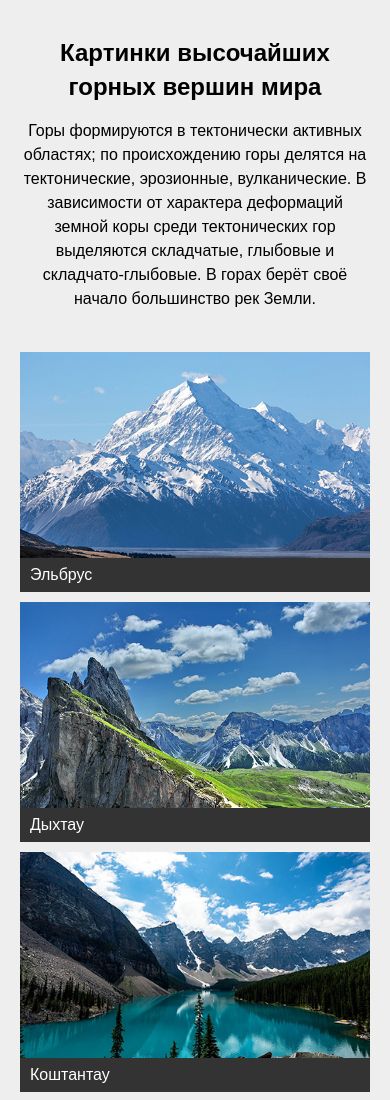
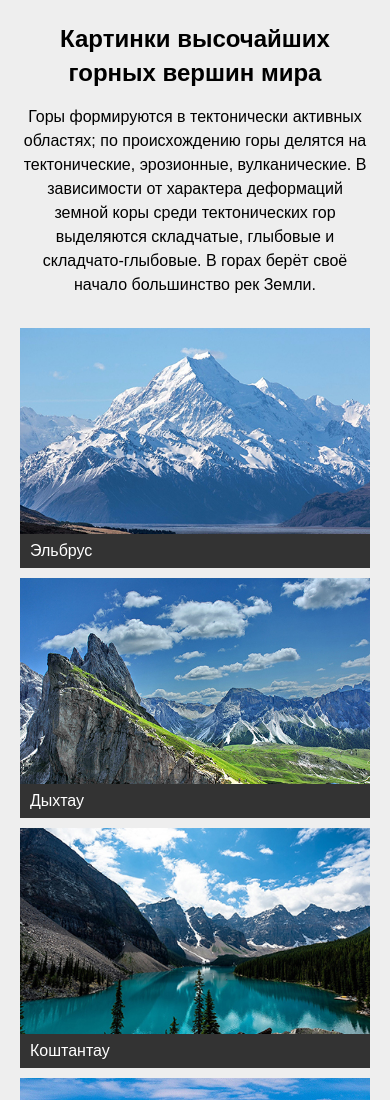
Before and after one commit to ianazol/shri-task-1, a website: page index.html in a window 390 px wide. Shown: the top 1100 px of the page. Drawn offline with Linux system fonts and the light colour scheme.

Commit message:
Изменения в адаптивности текста

```diff
--- a/src/css/components/intro.scss
+++ b/src/css/components/intro.scss
@@ -1,11 +1,12 @@
 .intro {
-  max-width: 780px;
+  max-width: 45rem;
   margin: 0 auto;
-  padding: 20px;
+  padding: 10px 20px;
 
   text-align: center;
 
   &__title {
+    margin: 0.5em 0;
     font-size: 2rem;
     line-height: 1.4em;
 
--- a/src/css/components/layout.scss
+++ b/src/css/components/layout.scss
@@ -15,7 +15,7 @@ body {
 
 html {
   font-size: 100%;
-  line-height: 1.5;
+  line-height: 1.5em;
 
   @media (min-width: 1300px) {
     & {
```
Also changed, not shown: build/css/main.css.
